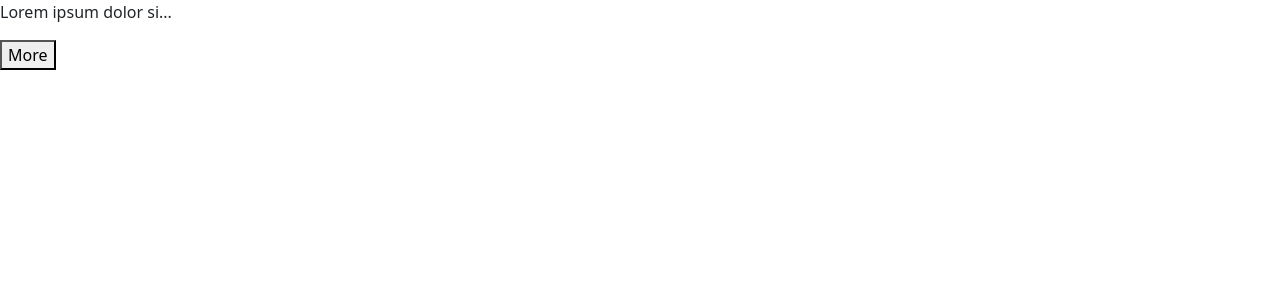
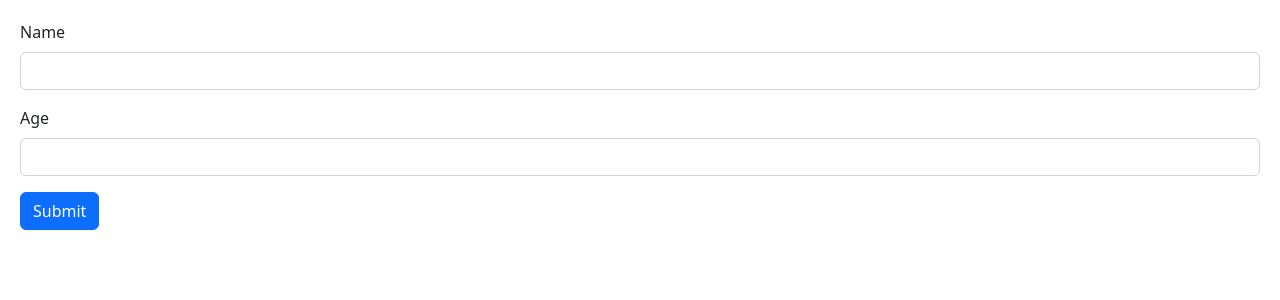
Before and after one commit to genehigginsTXNM/react-mosh, a React (Vite) app in the folder react-app/: page / in a window 1280 px wide. Shown: the top 300 px of the page. Built offline with nearby package versions, Linux system fonts and the light colour scheme.

Commit message:
person object with useRef

```diff
--- a/react-app/src/App.tsx
+++ b/react-app/src/App.tsx
@@ -1,15 +1,14 @@
 import { useState } from "react";
 import ExpandableText from "./components/ExpandableText";
+import Form from "./components/Form";
 
 function App() {
 
-  return <div>
-    <ExpandableText maxChars={20} >
-      Lorem ipsum dolor sit amet consectetur adipisicing elit. Nisi quas quaerat ullam repellat consectetur fuga nemo natus illo beatae ut inventore error esse minima hic similique voluptas deleniti, sequi non?
-      Lorem ipsum dolor sit amet consectetur adipisicing elit. Iure sint ad facilis corporis amet sed dignissimos itaque ex saepe, alias perferendis. Veniam ab officiis in deserunt consequatur at, labore velit reprehenderit alias itaque repellendus asperiores vitae quia beatae commodi error incidunt. Sit nostrum veritatis asperiores debitis autem, inventore voluptate. Dolor optio totam iste voluptates illo quasi! Est aspernatur laudantium a iusto harum quo dolor? Voluptate ducimus minima non quae rerum, accusamus quod doloremque ex consequatur velit magni dignissimos consectetur repellendus nisi adipisci unde obcaecati ipsam autem quaerat esse asperiores minus ab? Blanditiis, obcaecati illo. Voluptates dolor pariatur natus fuga minima.
-      </ExpandableText>
-
-      </div>
+  return (
+  <div>
+    <Form />
+  </div>
+  )
 }
 
 export default App;
--- /dev/null
+++ b/react-app/src/components/Form.tsx
@@ -0,0 +1,36 @@
+import React, { useRef } from "react";
+
+const Form = () => {
+  const nameRef = useRef<HTMLInputElement>(null);
+  const ageRef = useRef<HTMLInputElement>(null);
+  const person = { name: "", age: 0 };
+
+  const handleSubmit = (event: React.FormEvent) => {
+    event.preventDefault();
+    if (nameRef.current != null) person.name = nameRef.current.value;
+    if (ageRef.current != null) person.age = parseInt(ageRef.current.value);
+    console.log(person);
+  };
+
+  return (
+    <form action="" onSubmit={handleSubmit}>
+      <div className="mb-3">
+        <label htmlFor="name" className="form-label">
+          Name
+        </label>
+        <input ref={nameRef} id="name" type="text" className="form-control" />
+      </div>
+      <div className="mb-3">
+        <label htmlFor="age" className="form-label">
+          Age
+        </label>
+        <input ref={ageRef} id="age" type="number" className="form-control" />
+      </div>
+      <button className="btn btn-primary" type="submit">
+        Submit
+      </button>
+    </form>
+  );
+};
+
+export default Form;
--- /dev/null
+++ b/react-app/src/index.css
@@ -0,0 +1,3 @@
+body {
+    padding: 20px;
+}
--- a/react-app/src/main.tsx
+++ b/react-app/src/main.tsx
@@ -2,6 +2,7 @@
 import ReactDOM from "react-dom/client";
 import App from "./App";
 import "bootstrap/dist/css/bootstrap.css";
+import './index.css'
 
 ReactDOM.createRoot(document.getElementById("root") as HTMLElement).render(
   <React.StrictMode>
```
